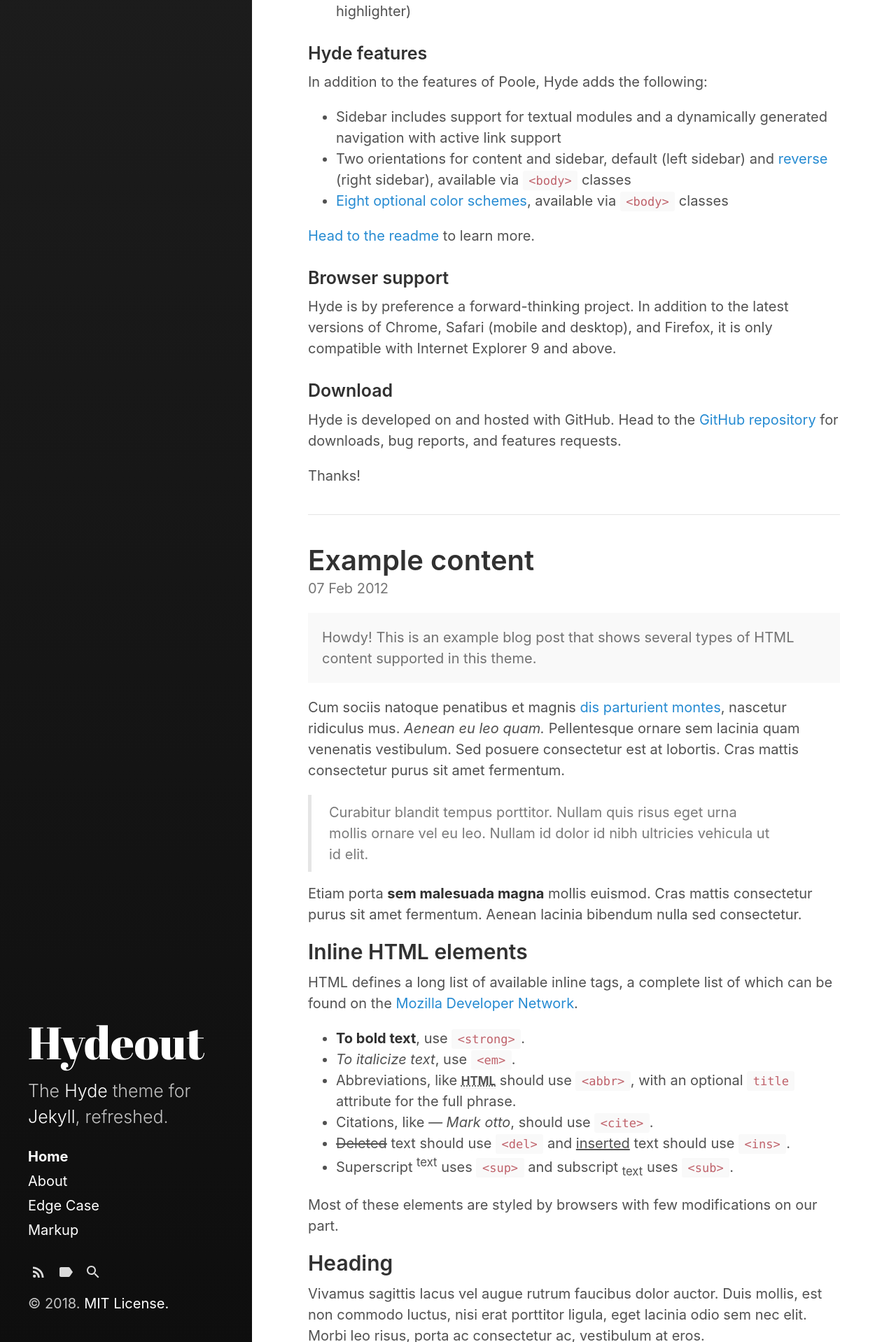
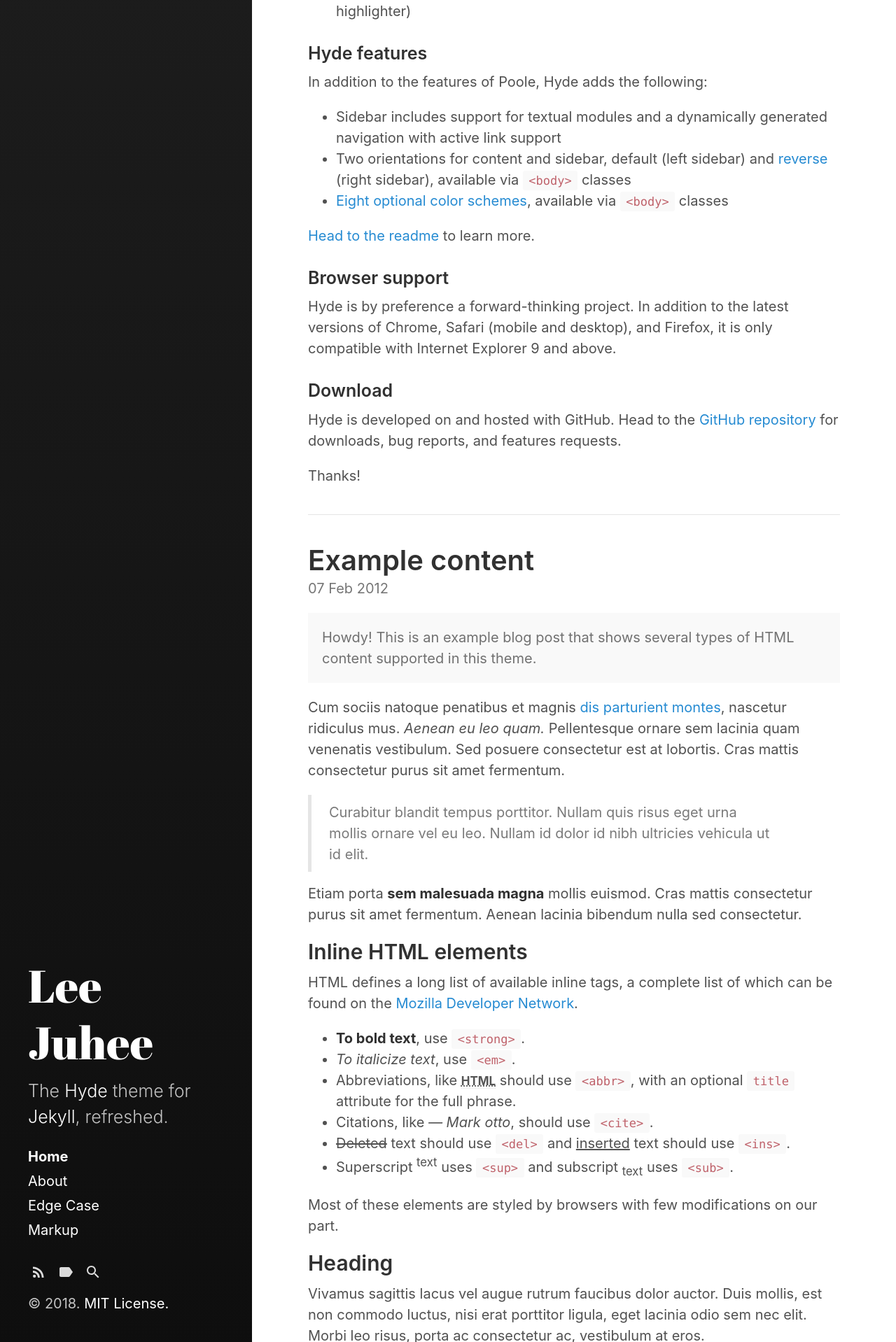
Before and after one commit to ejuhee/ejuhee.github.io, a Jekyll site: the page built from index.html, in a window 1280 px wide. Shown: the part 3082-5000 px from the top of the page at 70% size. Built offline with Jekyll 4.4.1, drawn with Linux system fonts in a browser that asks for light colours; the list of posts is cut into pages by our own code.

Commit message:
modify file

```diff
--- a/_config.yml
+++ b/_config.yml
@@ -3,10 +3,10 @@
 highlighter:      rouge
 
 # Setup
-title:            Hydeout
+title:            Lee Juhee
 tagline:          'A Jekyll theme'
 description:      'The <a href="http://hyde.getpoole.com" target="_blank">Hyde</a> theme for <a href="http://jekyllrb.com" target="_blank">Jekyll</a>, refreshed.'
-url:              https://fongandrew.github.io
+url:              https://ejuhee.github.io
 baseurl:          ''
                   # the optional subpath of your site, e.g. "/blog"
                   # NB: This applies to all pages in your Jekyll site.
@@ -15,8 +15,8 @@
                   # sidebar_blog_link below.
 
 author:
-  name:           'Andrew Fong'
-  url:            https://twitter.com/fongandrewc
+  name:           'Lee Juhee'
+  url:            ''
 
 paginate:         5
 # paginate_path:    '/page:num'
```
